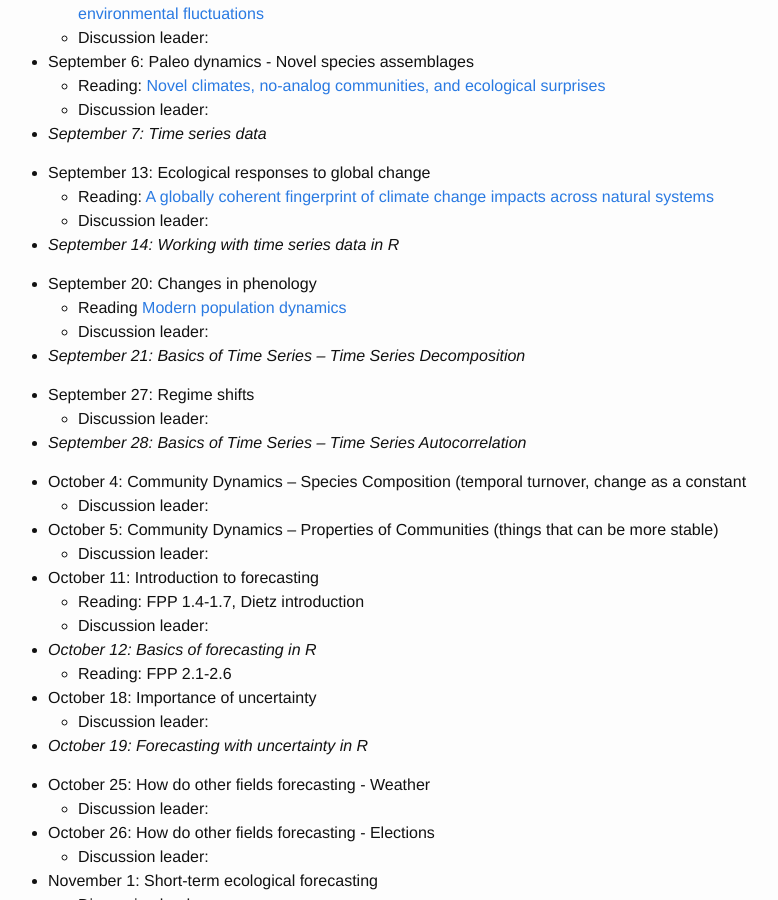
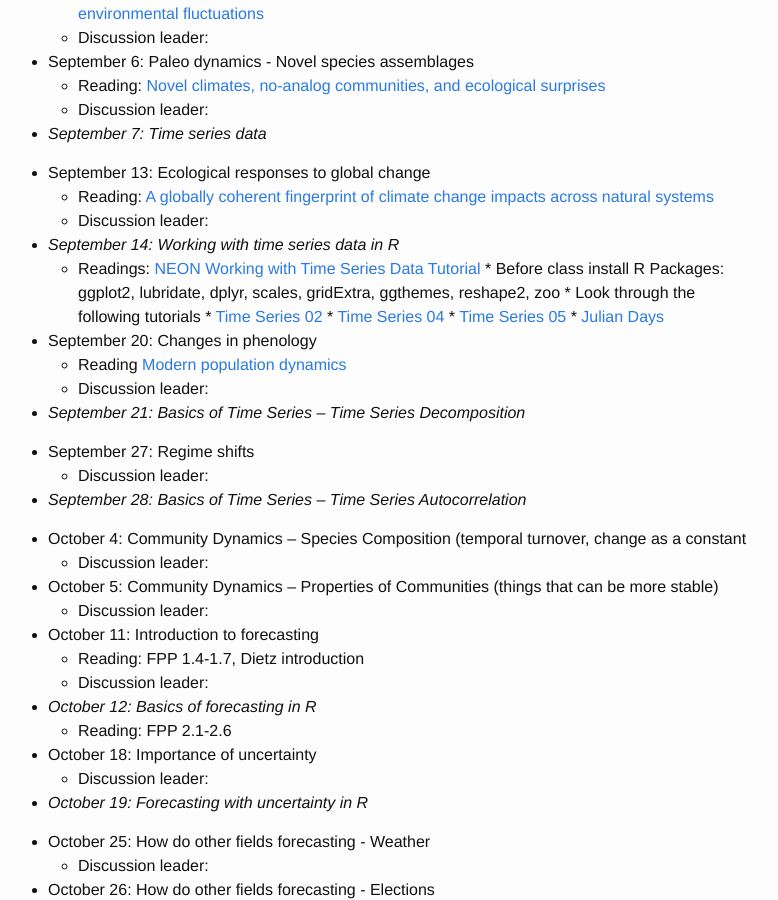
Before and after one commit to weecology/forecasting-dynamics-course, a Jekyll site: the page built from schedule.md, in a window 1280 px wide and 900 px high, scrolled down 480 px. Shown: the whole window, without its empty margins (252-1030 px from the left). Built offline with Jekyll 4.4.1, drawn with Linux system fonts in a browser that asks for light colours.

Commit message:
Update schedule.md
Added Working with time series data tutorial links

```diff
--- a/schedule.md
+++ b/schedule.md
@@ -31,6 +31,13 @@ Activity days when laptops are required are noted in italics. Discussion leaders
     * Discussion leader:
 
 * *September 14: Working with time series data in R*
+    * Readings: [NEON Working with Time Series Data Tutorial](http://neondataskills.org/tutorial-series/tabular-time-series/)
+          * Before class install R Packages: ggplot2, lubridate, dplyr, scales, gridExtra, ggthemes, reshape2, zoo
+          * Look through the following tutorials
+               *  [Time Series 02](http://neondataskills.org/R/time-series-convert-date-time-class-POSIX/)
+               *  [Time Series 04](http://neondataskills.org/R/time-series-subset-dplyr/)
+               *  [Time Series 05](http://neondataskills.org/R/time-series-plot-ggplot/)
+               *  [Julian Days](http://neondataskills.org/R/julian-day-conversion/)
 
 * September 20: Changes in phenology
     * Reading [Modern population dynamics](https://doi.org/10.1016/j.tree.2007.04.003)
```
